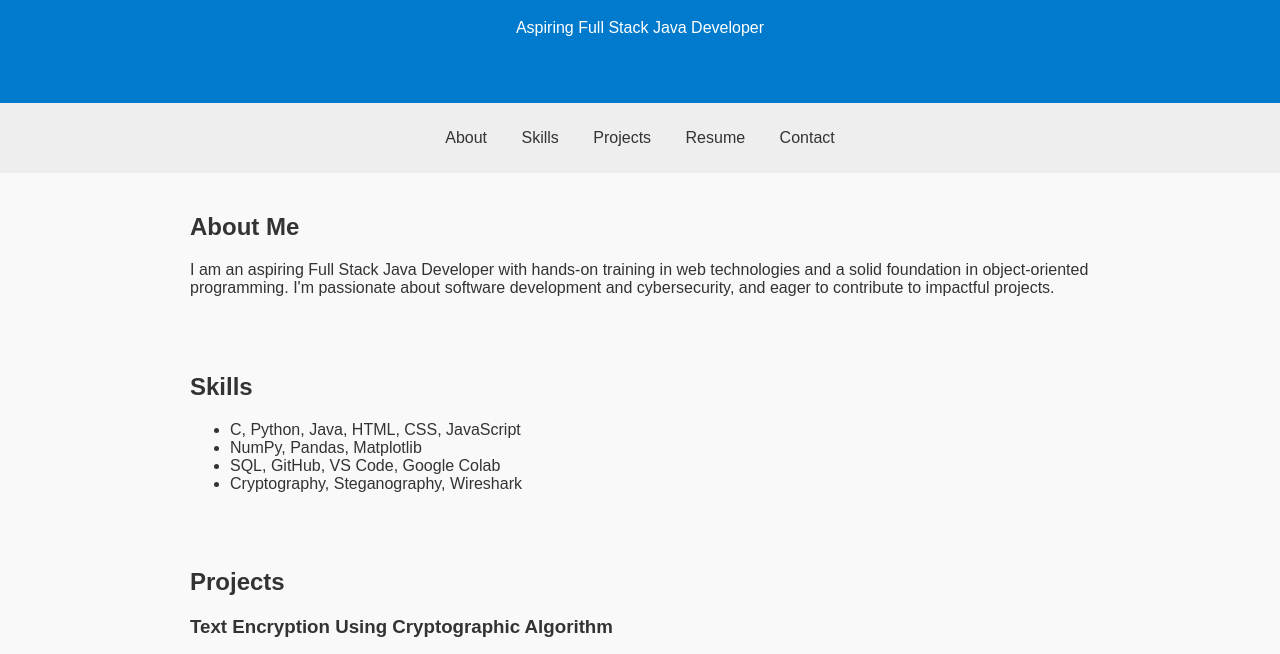
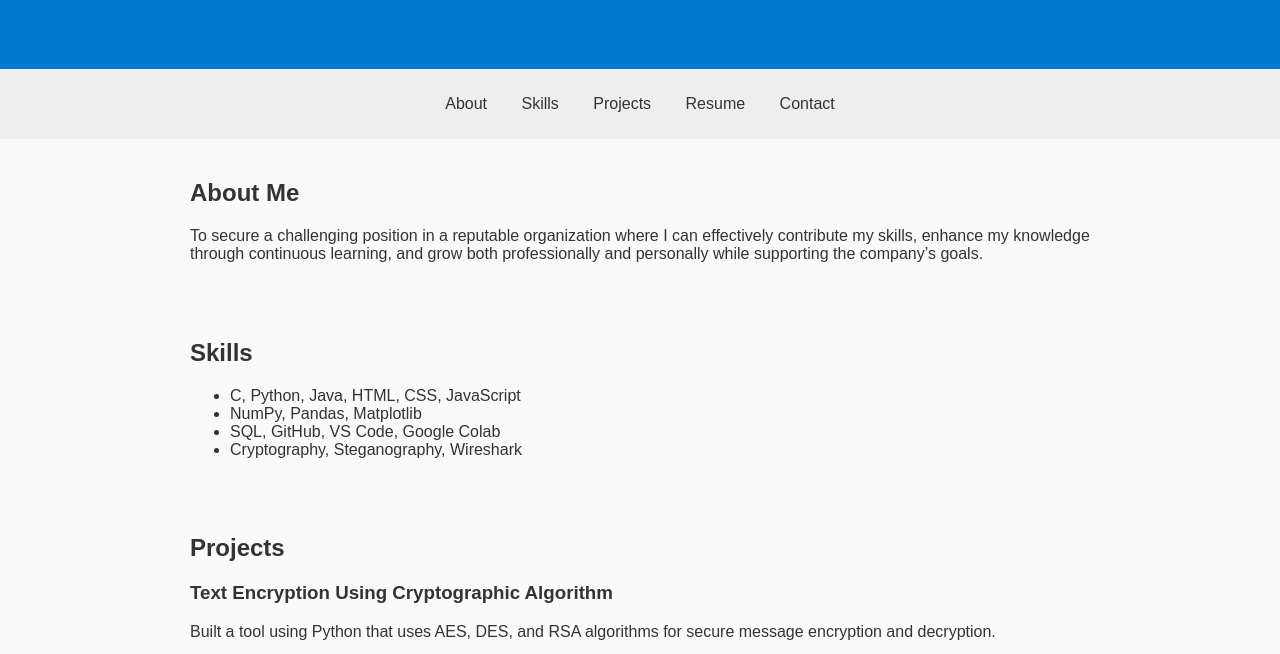
Before and after one commit to vaasantipalla79/portfolio, a plain HTML site: page index.html in a window 1280 px wide. Shown: the part 129-783 px from the top of the page. Drawn offline with Linux system fonts and the light colour scheme.

Commit message:
Update index.html

```diff
--- a/index.html
+++ b/index.html
@@ -11,7 +11,6 @@
     <div class="container">
       <img src="assets/profile.jpg" alt="Vaasanti Palla" class="profile-pic"/>
       <h1>Vaasanti Palla</h1>
-      <p>Aspiring Full Stack Java Developer</p>
     </div>
   </header>
 
@@ -27,7 +26,9 @@
 
   <section id="about" class="container">
     <h2>About Me</h2>
-    <p>I am an aspiring Full Stack Java Developer with hands-on training in web technologies and a solid foundation in object-oriented programming. I'm passionate about software development and cybersecurity, and eager to contribute to impactful projects.</p>
+    <p> To secure a challenging position in a reputable organization where I can effectively contribute my skills, enhance my
+ knowledge through continuous learning, and grow both professionally and personally while supporting the company’s
+ goals.</p>
   </section>
 
   <section id="skills" class="container">
```
